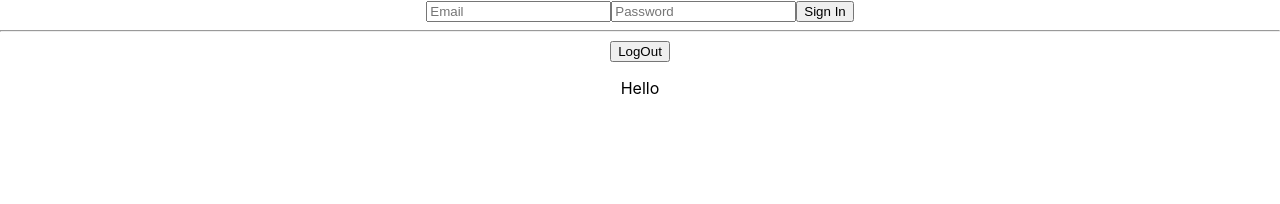
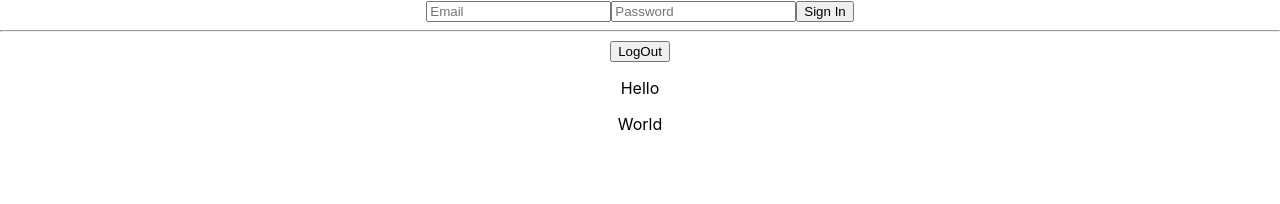
Before and after one commit to Sivasangeeth12/dustPin_mapTracker, a React (Create React App) app: page / in a window 1280 px wide. Shown: the top 204 px of the page. Built offline with nearby package versions, Linux system fonts and the light colour scheme.

Commit message:
App Done

```diff
--- a/src/App.js
+++ b/src/App.js
@@ -9,6 +9,7 @@ function App() {
     <div className="App">
       <Authen/>
        <p>Hello</p>
+       <p>World</p>
     </div>
   );
 }
```
